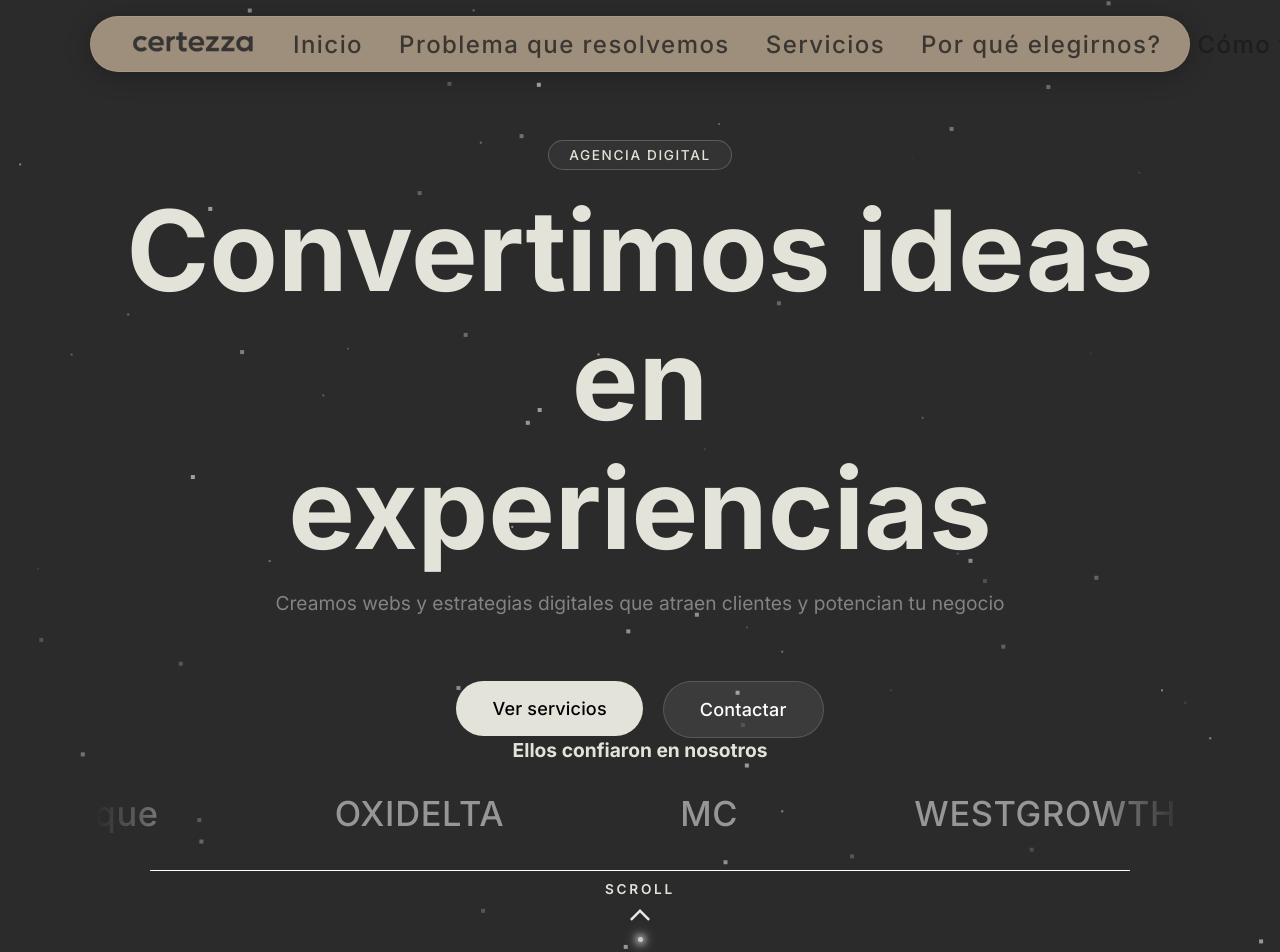
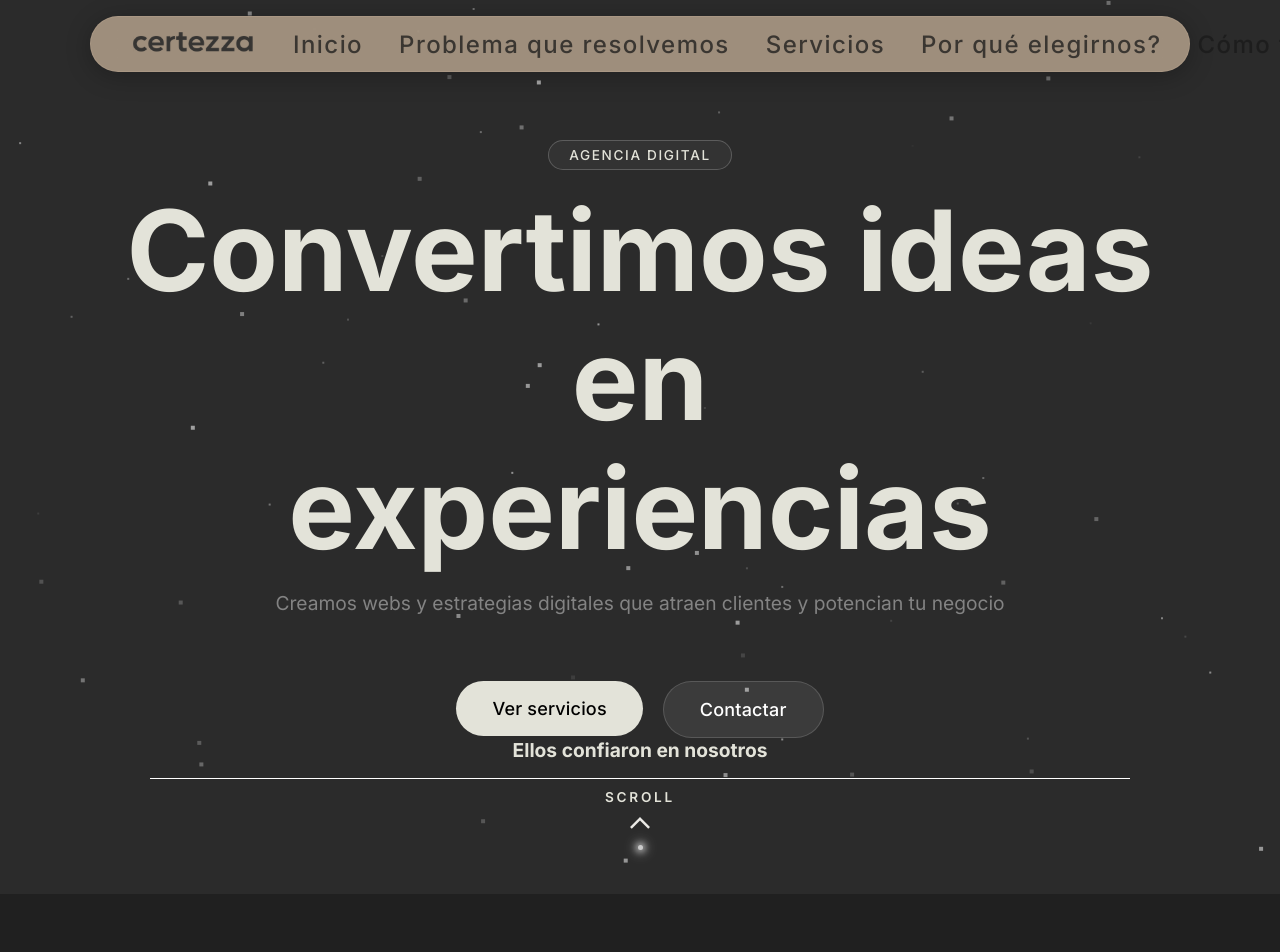
Before and after one commit to TFango/CertezzaAgencia, a Next.js app: page / in a window 1280 px wide. Shown: the top 952 px of the page. Built offline with nearby package versions, Linux system fonts and the light colour scheme.

Commit message:
shadow marquee

```diff
--- a/src/components/sections/home/hero/index.tsx
+++ b/src/components/sections/home/hero/index.tsx
@@ -38,7 +38,7 @@ export default function Hero() {
         <div className={styles.bottom}>
           <div className={styles.recomend}>
             <p className={styles.description}>Ellos confiaron en nosotros</p>
-            <Marquee />
+            {/* <Marquee /> */}
           </div>
           <div className={styles.divider}>
             <hr className={styles.hr} />
```
